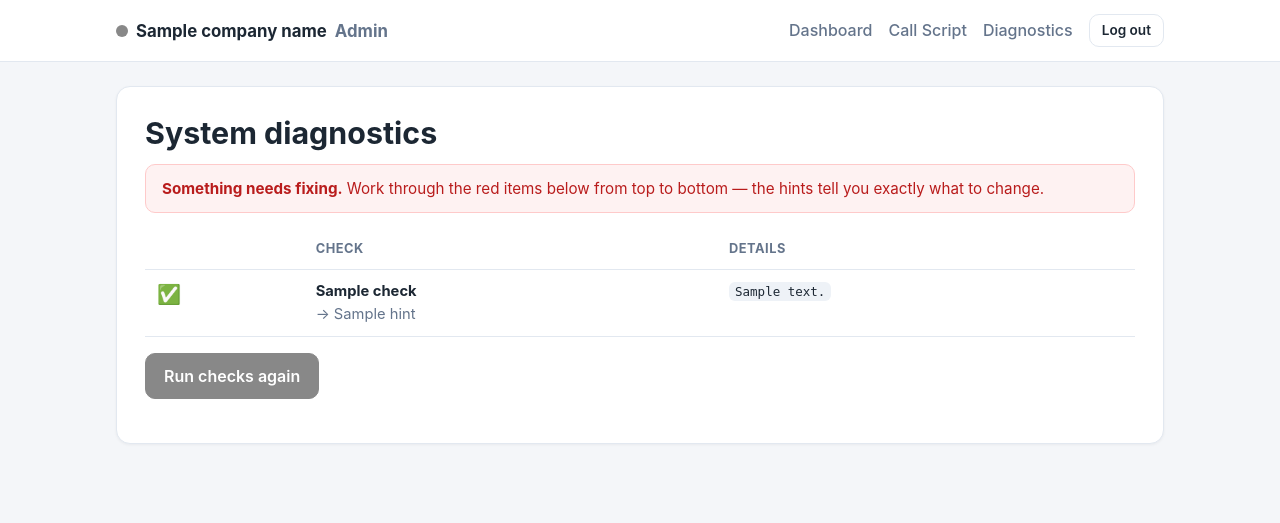
After one commit to etaiebaiov-oss/ai-welcome-call-, a Node server app: template views/admin-diagnostics.ejs in a window 1280 px wide. The commit adds this page. Shown: the top 523 px of the page. Run offline with Node 20, Linux system fonts and the light colour scheme; the template is opened without the code that fills it: most values are stand-ins (such as "Sample title", 1, 10 or a date in 2020); some libraries are stand-ins or nearby versions.

Commit message:
Add admin diagnostics page for live configuration troubleshooting
Checks env vars, detects swapped/duplicate Vapi keys, validates APP_URL,
probes recording-storage writability, authenticates against the Vapi API,
and runs the assistant sync - each failure with a plain-language fix hint.
Linked from the admin nav at /admin/diagnostics.

Co-Authored-By: Claude Fable 5 <noreply@anthropic.com>
Claude-Session: https://claude.ai/code/session_01MZDxQcUTVTyehvQcADfooW

```diff
--- a/server.js
+++ b/server.js
@@ -303,6 +303,65 @@ app.post('/admin/calls/:id/dial', auth.requireAdmin, async (req, res) => {
   }
 });
 
+app.get('/admin/diagnostics', auth.requireAdmin, async (req, res) => {
+  const checks = [];
+  const add = (name, ok, detail, hint) => checks.push({ name, ok, detail, hint: ok ? null : hint });
+
+  const priv = process.env.VAPI_PRIVATE_KEY || '';
+  const pub = process.env.VAPI_PUBLIC_KEY || '';
+
+  add('VAPI_PRIVATE_KEY is set', Boolean(priv), priv ? `present (ends in …${priv.slice(-4)})` : 'missing',
+    'Add it in Railway → Variables. It is on the Vapi dashboard API Keys page, labeled "Private Key".');
+  add('VAPI_PUBLIC_KEY is set', Boolean(pub), pub ? `present (ends in …${pub.slice(-4)})` : 'missing',
+    'Add it in Railway → Variables. It is on the Vapi dashboard API Keys page, labeled "Public Key".');
+  if (priv && pub) {
+    add('Private and public keys are different values', priv !== pub, priv === pub ? 'the SAME key is in both variables' : 'ok',
+      'You pasted one key into both variables. Go back to the Vapi API Keys page and copy the other key — there are two.');
+  }
+
+  const appU = (process.env.APP_URL || '').replace(/\/+$/, '');
+  add('APP_URL is set and looks valid', /^https:\/\/[^/]+$/.test(appU), appU || 'missing',
+    'Set APP_URL in Railway → Variables to your site address, e.g. https://welcomecall.solar — https, no trailing slash, no path.');
+  if (appU) {
+    let sameHost = false;
+    try { sameHost = new URL(appU).host === req.get('host'); } catch {}
+    add('APP_URL matches the address you are browsing', sameHost, `APP_URL is ${appU}, you are on https://${req.get('host')}`,
+      'Not necessarily a problem (you may be on the railway.app address while APP_URL is your custom domain), but share links and Vapi webhooks will use APP_URL — make sure that is the address that works.');
+  }
+
+  try {
+    const probe = path.join(RECORDINGS_DIR, '.diagnostic-probe');
+    fs.writeFileSync(probe, 'ok');
+    fs.unlinkSync(probe);
+    add('Recording storage is writable', true, RECORDINGS_DIR);
+  } catch (err) {
+    add('Recording storage is writable', false, err.message,
+      'Check that the Railway volume is attached at /data and the DATA_DIR variable is /data.');
+  }
+
+  if (priv) {
+    try {
+      await vapi.testPrivateKey();
+      add('Vapi accepts the private key', true, 'authenticated successfully');
+    } catch (err) {
+      add('Vapi accepts the private key', false, err.message,
+        err.status === 401 || err.status === 403
+          ? 'Vapi rejected this key for server use — you most likely put the PUBLIC key in VAPI_PRIVATE_KEY. Swap in the key labeled "Private Key" from the Vapi dashboard.'
+          : 'Vapi could not be reached or returned an unexpected error — see the detail text.');
+    }
+
+    try {
+      const assistantId = await vapi.ensureAssistant();
+      add('Voice assistant is created and in sync', true, `assistant ${assistantId}`);
+    } catch (err) {
+      add('Voice assistant is created and in sync', false, err.message,
+        'This is the exact error stopping calls from starting. Fix the items above first; if they are all green, send this error text to your developer.');
+    }
+  }
+
+  res.render('admin-diagnostics', { ...BRAND, checks, allOk: checks.every((c) => c.ok) });
+});
+
 app.get('/admin/script', auth.requireAdmin, (req, res) => {
   res.render('admin-script', {
     ...BRAND,
--- a/src/vapi.js
+++ b/src/vapi.js
@@ -183,9 +183,17 @@ async function vapiRequest(method, path, body) {
   });
   if (!res.ok) {
     const text = await res.text().catch(() => '');
-    throw new Error(`Vapi API ${method} ${path} failed (${res.status}): ${text.slice(0, 500)}`);
+    const err = new Error(`Vapi API ${method} ${path} failed (${res.status}): ${text.slice(0, 500)}`);
+    err.status = res.status;
+    throw err;
   }
   return res.json();
+}
+
+// Cheap authenticated request used by the diagnostics page to verify the
+// private key actually works against Vapi's server API.
+function testPrivateKey() {
+  return vapiRequest('GET', '/assistant?limit=1');
 }
 
 // Creates the Vapi assistant on first use; updates it whenever the script,
@@ -283,4 +291,5 @@ module.exports = {
   ensureAssistant,
   overridesFor,
   startPhoneCall,
+  testPrivateKey,
 };
--- /dev/null
+++ b/views/admin-diagnostics.ejs
@@ -0,0 +1,36 @@
+<!DOCTYPE html>
+<html lang="en">
+<head>
+  <%- include('partials/head') %>
+  <title>Diagnostics · <%= companyName %> Admin</title>
+</head>
+<body>
+  <%- include('partials/adminnav') %>
+
+  <main class="wide">
+    <div class="card">
+      <h1>System diagnostics</h1>
+      <% if (allOk) { %>
+        <div class="alert alert-success"><strong>All checks passed.</strong> Calls should work — if a customer still sees an error, try the call link again and then re-run this page.</div>
+      <% } else { %>
+        <div class="alert alert-error"><strong>Something needs fixing.</strong> Work through the red items below from top to bottom — the hints tell you exactly what to change.</div>
+      <% } %>
+      <div class="table-scroll">
+        <table>
+          <thead><tr><th></th><th>Check</th><th>Details</th></tr></thead>
+          <tbody>
+            <% checks.forEach((c) => { %>
+              <tr>
+                <td style="font-size:1.2rem"><%= c.ok ? '✅' : '❌' %></td>
+                <td><strong><%= c.name %></strong><% if (c.hint) { %><br><span class="muted">→ <%= c.hint %></span><% } %></td>
+                <td class="cell-wrap"><code style="word-break:break-all"><%= c.detail %></code></td>
+              </tr>
+            <% }) %>
+          </tbody>
+        </table>
+      </div>
+      <p style="margin-top:16px"><a class="btn btn-primary" href="/admin/diagnostics">Run checks again</a></p>
+    </div>
+  </main>
+</body>
+</html>
--- a/views/partials/adminnav.ejs
+++ b/views/partials/adminnav.ejs
@@ -4,6 +4,7 @@
     <div class="topbar-links">
       <a href="/admin">Dashboard</a>
       <a href="/admin/script">Call Script</a>
+      <a href="/admin/diagnostics">Diagnostics</a>
       <form method="post" action="/admin/logout" class="inline-form"><button class="btn btn-ghost btn-sm" type="submit">Log out</button></form>
     </div>
   </div>
```
